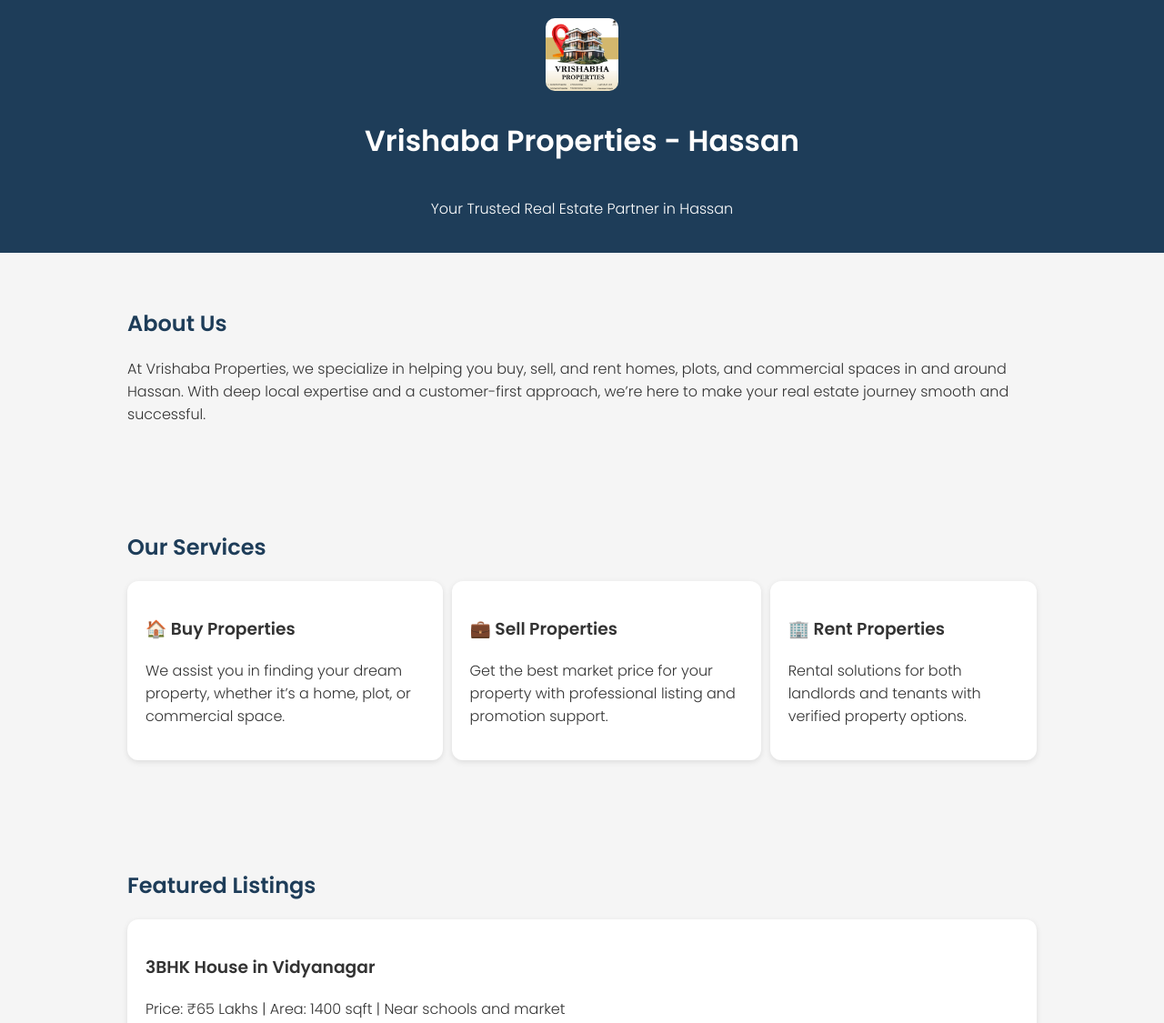
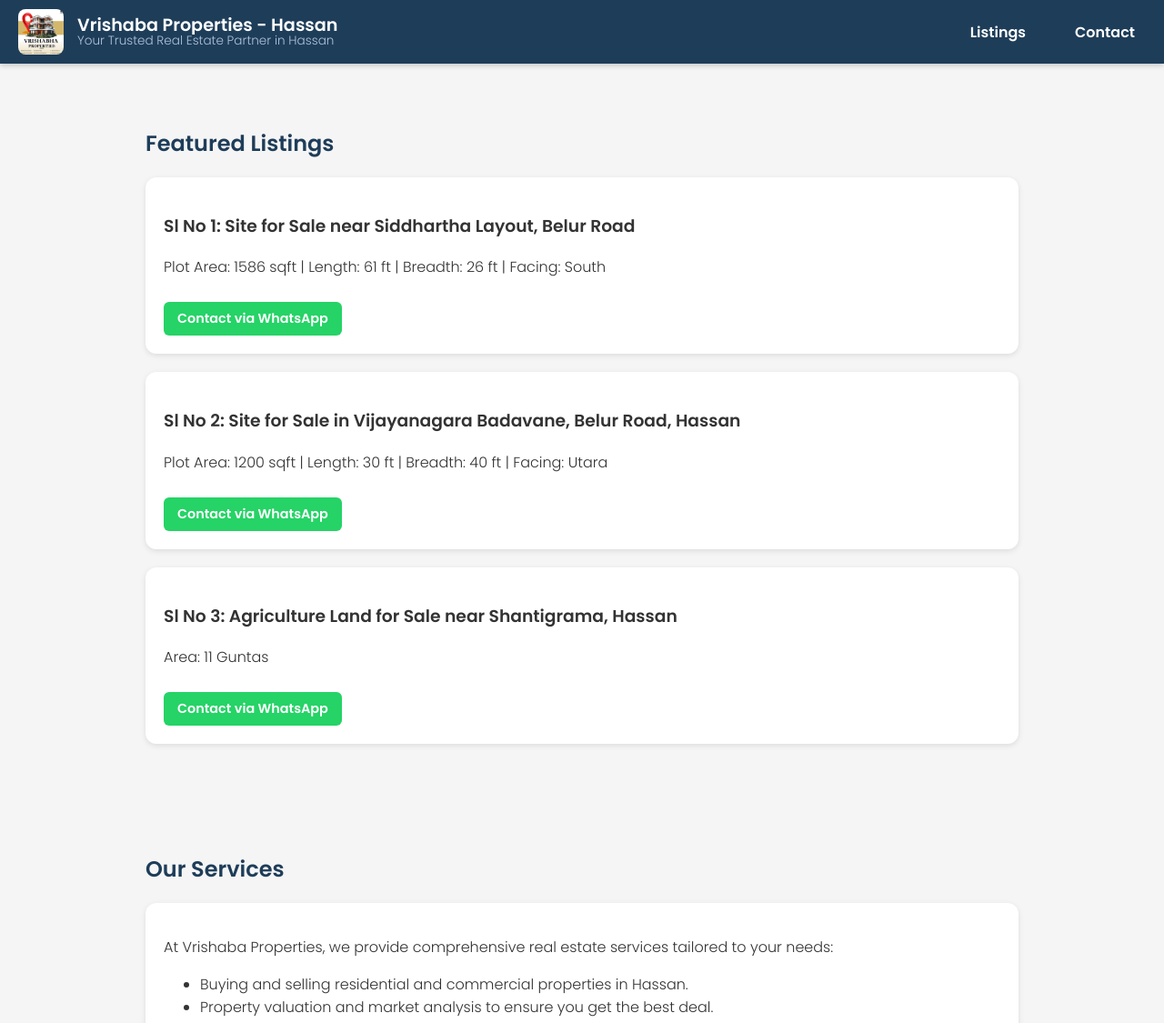
Before and after one commit to vishxgowda/vrishabha.github.io, a plain HTML site: page index.html in a window 1280 px wide. Shown: the top 1125 px of the page at 91% size. Drawn offline with Linux system fonts and the light colour scheme.

Commit message:
Update index.html

```diff
--- a/index.html
+++ b/index.html
@@ -12,36 +12,103 @@
       padding: 0;
       background: #f5f5f5;
       color: #333;
+      padding-top: 80px; /* space for fixed navbar */
+      overflow-x: hidden; /* prevent horizontal scroll */
     }
-    header {
+    /* Navigation Bar */
+    nav {
+      position: fixed;
+      top: 0;
+      width: 100%;
       background-color: #1e3d59;
       color: white;
-      padding: 20px;
       display: flex;
       align-items: center;
-      justify-content: center;
+      justify-content: space-between;
+      padding: 10px 20px;
+      box-shadow: 0 2px 6px rgba(0,0,0,0.2);
+      z-index: 1000;
+      flex-wrap: wrap;
+      box-sizing: border-box;
+    }
+    nav .nav-left {
+      display: flex;
+      align-items: center;
+      gap: 15px;
+      flex-shrink: 1;
+      min-width: 0;
+    }
+    nav .nav-left img {
+      width: 50px;
+      height: 50px;
+      object-fit: contain;
+      border-radius: 8px;
+      flex-shrink: 0;
+    }
+    nav .nav-left .title-container {
+      display: flex;
       flex-direction: column;
-      text-align: center;
+      line-height: 1.1;
+      min-width: 0;
     }
-    header img {
-      width: 80px;
-      height: 80px;
-      object-fit: contain;
-      border-radius: 10px;
-      margin-bottom: 10px;
+    nav .nav-left .title-container h1 {
+      font-size: 1.2rem;
+      margin: 0;
+      font-weight: 600;
+      white-space: nowrap;
+      overflow: hidden;
+      text-overflow: ellipsis;
     }
+    nav .nav-left .title-container span {
+      font-size: 0.85rem;
+      font-weight: 300;
+      color: #b0c4de;
+      white-space: nowrap;
+      overflow: hidden;
+      text-overflow: ellipsis;
+    }
+    nav ul {
+      list-style: none;
+      margin: 0;
+      padding: 0;
+      display: flex;
+      gap: 30px;
+      flex-wrap: wrap;
+      overflow-x: auto;
+    }
+    nav ul::-webkit-scrollbar {
+      height: 6px;
+    }
+    nav ul::-webkit-scrollbar-thumb {
+      background: rgba(255,255,255,0.3);
+      border-radius: 3px;
+    }
+    nav ul li a {
+      color: white;
+      text-decoration: none;
+      font-weight: 600;
+      font-size: 1rem;
+      padding: 8px 12px;
+      transition: background-color 0.3s ease;
+      border-radius: 6px;
+      white-space: nowrap;
+      display: inline-block;
+    }
+    nav ul li a:hover {
+      background-color: #16324f;
+    }
+
+    /* Section */
     .section {
       padding: 40px 20px;
       max-width: 1000px;
       margin: auto;
+      box-sizing: border-box;
+      width: 100%;
     }
     h2 {
       color: #1e3d59;
-    }
-    .services, .contact {
-      display: flex;
-      flex-direction: column;
-      gap: 10px;
+      margin-bottom: 20px;
     }
     .card {
       background: white;
@@ -49,69 +116,143 @@
       border-radius: 12px;
       box-shadow: 0 2px 6px rgba(0,0,0,0.1);
       margin-bottom: 20px;
+      word-wrap: break-word;
+      box-sizing: border-box;
+      position: relative;
     }
+    /* WhatsApp button style */
+    .whatsapp-btn {
+      display: inline-block;
+      margin-top: 10px;
+      padding: 8px 15px;
+      background-color: #25D366;
+      color: white;
+      font-weight: 600;
+      border-radius: 6px;
+      text-decoration: none;
+      transition: background-color 0.3s ease;
+      font-size: 0.9rem;
+    }
+    .whatsapp-btn:hover {
+      background-color: #1ebe57;
+    }
+
     footer {
       background-color: #1e3d59;
       color: white;
       text-align: center;
       padding: 10px;
+      margin-top: 40px;
     }
-    @media (min-width: 768px) {
-      .services, .contact {
-        flex-direction: row;
-        justify-content: space-between;
+
+    /* Responsive */
+    @media (max-width: 600px) {
+      nav {
+        flex-direction: column;
+        align-items: flex-start;
+        gap: 10px;
+        padding: 10px 15px;
+      }
+      nav ul {
+        width: 100%;
+        justify-content: flex-start;
+        gap: 15px;
+        overflow-x: auto;
       }
     }
   </style>
 </head>
 <body>
 
-  <header>
-    <img src="1.png" alt="Vrishaba Properties Logo" />
-    <h1>Vrishaba Properties - Hassan</h1>
-    <p>Your Trusted Real Estate Partner in Hassan</p>
-  </header>
+  <nav>
+    <div class="nav-left">
+      <img src="1.png" alt="Vrishaba Properties Logo" />
+      <div class="title-container">
+        <h1>Vrishaba Properties - Hassan</h1>
+        <span>Your Trusted Real Estate Partner in Hassan</span>
+      </div>
+    </div>
+    <ul>
+      <li><a href="#listings" onclick="scrollToSection(event, 'listings')">Listings</a></li>
+      <li><a href="#contact" onclick="scrollToSection(event, 'contact')">Contact</a></li>
+    </ul>
+  </nav>
 
-  <section class="section">
-    <h2>About Us</h2>
-    <p>At Vrishaba Properties, we specialize in helping you buy, sell, and rent homes, plots, and commercial spaces in and around Hassan. With deep local expertise and a customer-first approach, we’re here to make your real estate journey smooth and successful.</p>
+  <!-- Listings Section -->
+  <section id="listings" class="section">
+    <h2>Featured Listings</h2>
+
+  <div class="card">
+  <h3>Sl No 1: Site for Sale near Siddhartha Layout, Belur Road</h3>
+  <p>Plot Area: 1586 sqft | Length: 61 ft | Breadth: 26 ft | Facing: South</p>
+  <a
+    href="https://wa.me/918217816168?text=Hi%2C%20I%20am%20interested%20in%20the%20site%20for%20sale%20near%20Siddhartha%20Layout%20on%20Belur%20Road%20(Sl%20No%201)%20listed%20on%20Vrishaba%20Properties."
+    target="_blank"
+    rel="noopener noreferrer"
+    class="whatsapp-btn"
+    >Contact via WhatsApp</a
+  >
+  </div>
+  <div class="card">
+  <h3>Sl No 2: Site for Sale in Vijayanagara Badavane, Belur Road, Hassan</h3>
+  <p>Plot Area: 1200 sqft | Length: 30 ft | Breadth: 40 ft | Facing: Utara</p>
+  <a
+    href="https://wa.me/918217816168?text=Hi%2C%20I%20am%20interested%20in%20the%20site%20for%20sale%20in%20Vijayanagara%20Badavane%20on%20Belur%20Road%20Hassan%20(Sl%20No%202)%20listed%20on%20Vrishaba%20Properties."
+    target="_blank"
+    rel="noopener noreferrer"
+    class="whatsapp-btn"
+    >Contact via WhatsApp</a
+  >
+</div>
+<div class="card">
+  <h3>Sl No 3: Agriculture Land for Sale near Shantigrama, Hassan</h3>
+  <p>Area: 11 Guntas</p>
+  <a
+    href="https://wa.me/918217816168?text=Hi%2C%20I%20am%20interested%20in%20the%2011%20Guntas%20agriculture%20land%20for%20sale%20near%20Shantigrama%20Hassan%20(Sl%20No%203)%20listed%20on%20Vrishaba%20Properties."
+    target="_blank"
+    rel="noopener noreferrer"
+    class="whatsapp-btn"
+    >Contact via WhatsApp</a
+  >
+</div>
+
+
+
+
   </section>
 
-  <section class="section">
+  <section id="services" class="section">
     <h2>Our Services</h2>
-    <div class="services">
-      <div class="card">
-        <h3>🏠 Buy Properties</h3>
-        <p>We assist you in finding your dream property, whether it’s a home, plot, or commercial space.</p>
-      </div>
-      <div class="card">
-        <h3>💼 Sell Properties</h3>
-        <p>Get the best market price for your property with professional listing and promotion support.</p>
-      </div>
-      <div class="card">
-        <h3>🏢 Rent Properties</h3>
-        <p>Rental solutions for both landlords and tenants with verified property options.</p>
-      </div>
+    <div class="card">
+      <p>
+        At Vrishaba Properties, we provide comprehensive real estate services tailored to your needs:
+      </p>
+      <ul>
+        <li>Buying and selling residential and commercial properties in Hassan.</li>
+        <li>Property valuation and market analysis to ensure you get the best deal.</li>
+        <li>Legal assistance and documentation support for smooth transactions.</li>
+        <li>Guidance on property investment and rental management.</li>
+        <li>Personalized consultation to help you find your dream home or ideal investment.</li>
+      </ul>
     </div>
   </section>
 
-  <section class="section">
-    <h2>Featured Listings</h2>
+  <!-- Contact Section -->
+  <section id="contact" class="section">
+    <h2>Contact Us</h2>
     <div class="card">
-      <h3>3BHK House in Vidyanagar</h3>
-      <p>Price: ₹65 Lakhs | Area: 1400 sqft | Near schools and market</p>
-    </div>
-    <!-- Add more cards later -->
-  </section>
-
-  <section class="section">
-    <h2>Contact Us</h2>
-    <div class="contact">
-      <div class="card">
-        <p><strong>Phone:</strong> 8217816168</p>
-        <p><strong>Email:</strong> vishwanath.gowdabk@gmail.com</p>
-        <p><strong>Office:</strong> GNANADEEKSHA College Building, Hassan</p>
-      </div>
+      <p><strong>Phone:</strong> +91 8217816168</p>
+      <p><strong>Email:</strong> vishwanath.gowdabk@gmail.com</p>
+      <p>
+        <strong>WhatsApp:</strong>
+        <a
+          href="https://wa.me/918217816168?text=Hello%2C%20I%20want%20to%20inquire%20about%20Properties."
+          target="_blank"
+          rel="noopener noreferrer"
+          class="whatsapp-btn"
+          >Chat with us on WhatsApp</a
+        >
+      </p>
     </div>
   </section>
 
@@ -119,5 +260,11 @@
     <p>© 2025 Vrishaba Properties - Hassan. All rights reserved.</p>
   </footer>
 
+  <script>
+    function scrollToSection(event, id) {
+      event.preventDefault();
+      document.getElementById(id).scrollIntoView({ behavior: 'smooth' });
+    }
+  </script>
 </body>
 </html>
```
